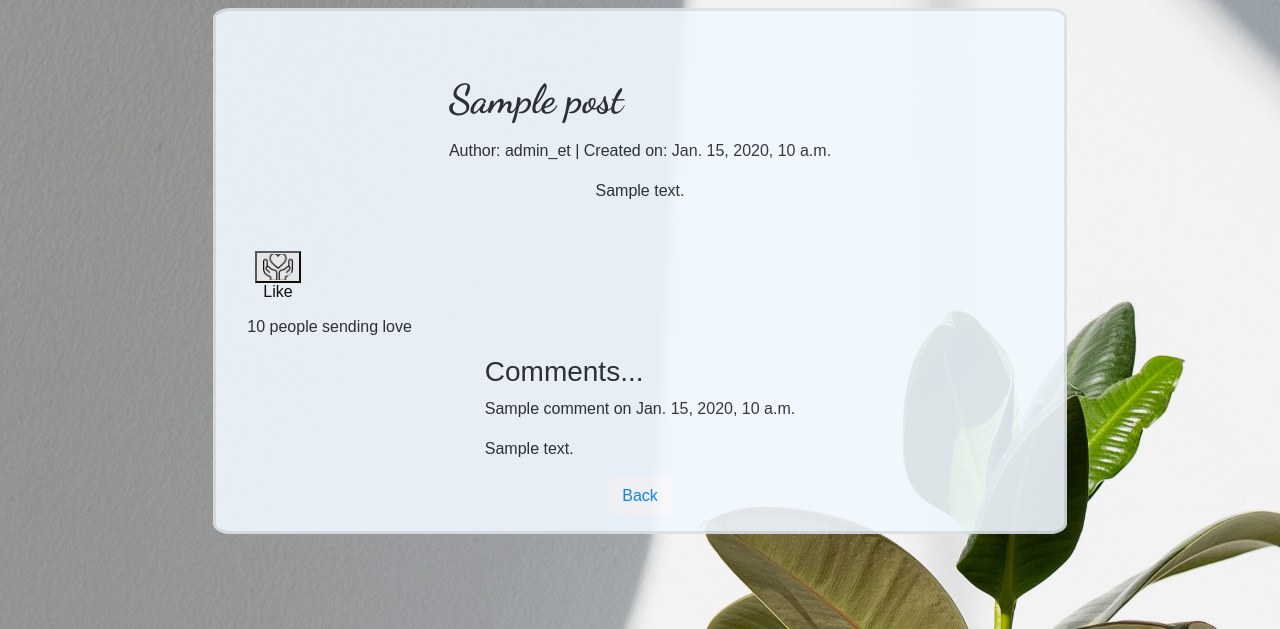
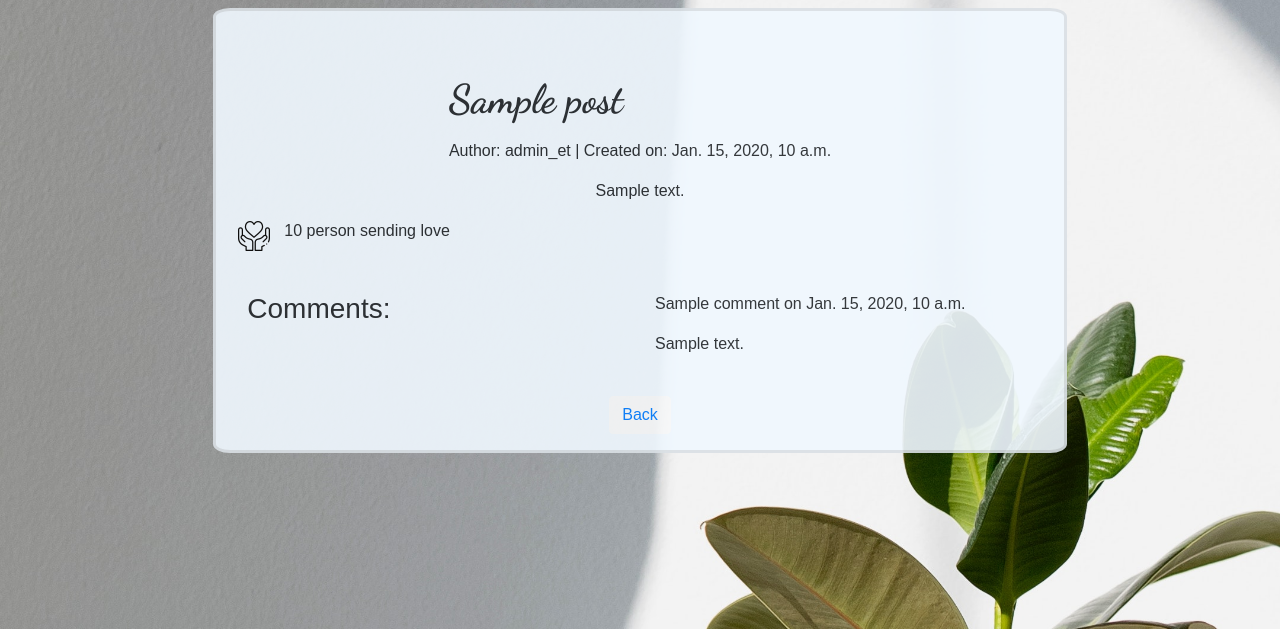
Before and after one commit to KlaudiaBC/FST-Project-Empire-of-Thoughts, a Django app: template blog/templates/post_view.html in a window 1280 px wide. Shown: the part 72-701 px from the top of the page. Run offline with Django 3.2, Linux system fonts and the light colour scheme; a user stored in the database is signed in; data comes from the database, SQL or seed files in the repository; tables that the repository leaves empty hold one stand-in row (values such as "Sample post"); the template is opened without the code that fills it: values that come from a table or form of the project are taken from there, most other values are stand-ins (such as "Sample title", 1, 10 or a date in 2020); some libraries are stand-ins or nearby versions.

Commit message:
Add styling to the like button

```diff
--- a/blog/templates/post_view.html
+++ b/blog/templates/post_view.html
@@ -15,35 +15,43 @@
       <p class="post-subtitle">{{ post.body|safe }}</p>
     </div>
 
-    <br />
-
-    <div class="container">
+    <div class="row w-100">
+      <div class="col-xs-6">
       <form action="{% url 'like_post' post.pk %}" method="POST">
         {% csrf_token %}
 
         {% if liked %}
-        <div class="sm-icons">
+        <div class="d-flex">
           <button type="submit" name="post_id" value="{{ post.id }}" class="like-btn"><img
-              src="https://github.com/KlaudiaBC/FST-Project-Empire-of-Thoughts/blob/main/static/images/like.png?raw=true" alt="unlike">Unlike</button>
+              src="https://github.com/KlaudiaBC/FST-Project-Empire-of-Thoughts/blob/main/static/images/like.png?raw=true"
+              alt="unlike"></button>
         </div>
         {% else %}
-        <div class="sm-icons">
-          <button type="submit" name="post_id" value="{{ post.id }}" class="like_btn"><img
-              src="https://github.com/KlaudiaBC/FST-Project-Empire-of-Thoughts/blob/main/static/images/like1.png?raw=true" alt="like">Like</button>
+        <div class="d-flex">
+          <button type="submit" name="post_id" value="{{ post.id }}" class="like-btn"><img
+              src="https://github.com/KlaudiaBC/FST-Project-Empire-of-Thoughts/blob/main/static/images/like1.png?raw=true"
+              alt="like"></button>
         </div>
         {% endif %}
+      </div>
+      <div class="col-xs-6 d-flex align-items-end ml-2">
+        {% if sum_likes > 0 %}
+        <p>{{ sum_likes }} person sending love</p>
+        {% else %}
+        <p>Send some love!</p>
+        {% endif %}
       </form>
-      <br />
-
-      {% if sum_likes == 1 %}
-      <p>{{ sum_likes }} person sending love</p>
-      {% else %}
-      <p>{{ sum_likes }} people sending love</p>
-      {% endif %}
+    </div>
     </div>
 
-    <div>
-      <h3>Comments...</h3>
+    <hr>
+
+    <div class="d-flex w-100">
+      <div class="col">
+      <h3>Comments:</h3>
+      </div>
+
+    <div class="col">
       {% if not post.blog_comments.all %}
       <p>This article has no comments.</p>
       <a href="#">Add comment.<a>
@@ -53,7 +61,9 @@
           <p> {{ comment.body }} </p>
           {% endfor %}
           {% endif %}
+        </div>
     </div>
+    <br />
     <div>
       <button class="btn btn-light"><a href="{% url 'home' %}">Back</a></button>
     </div>
```
